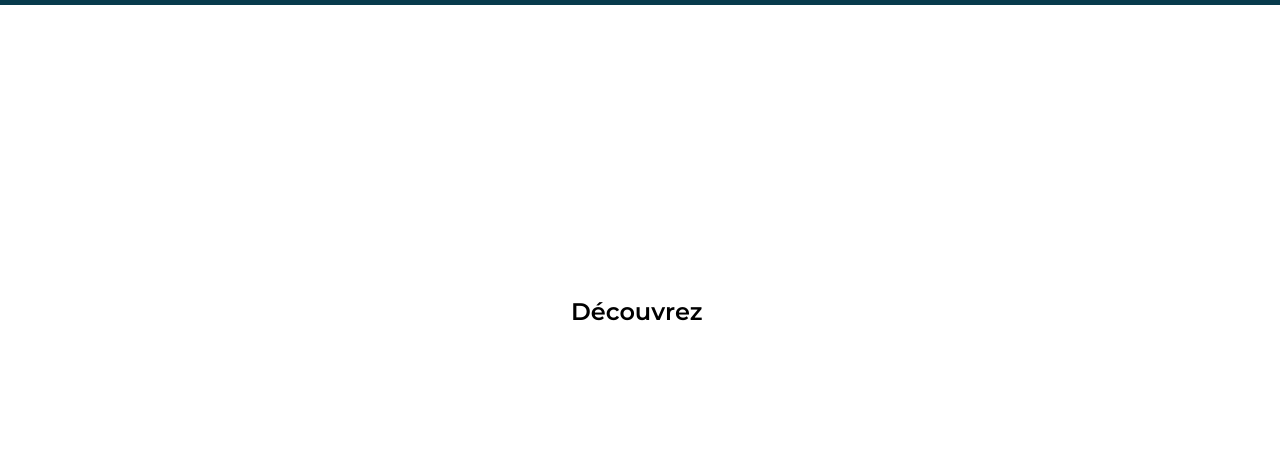
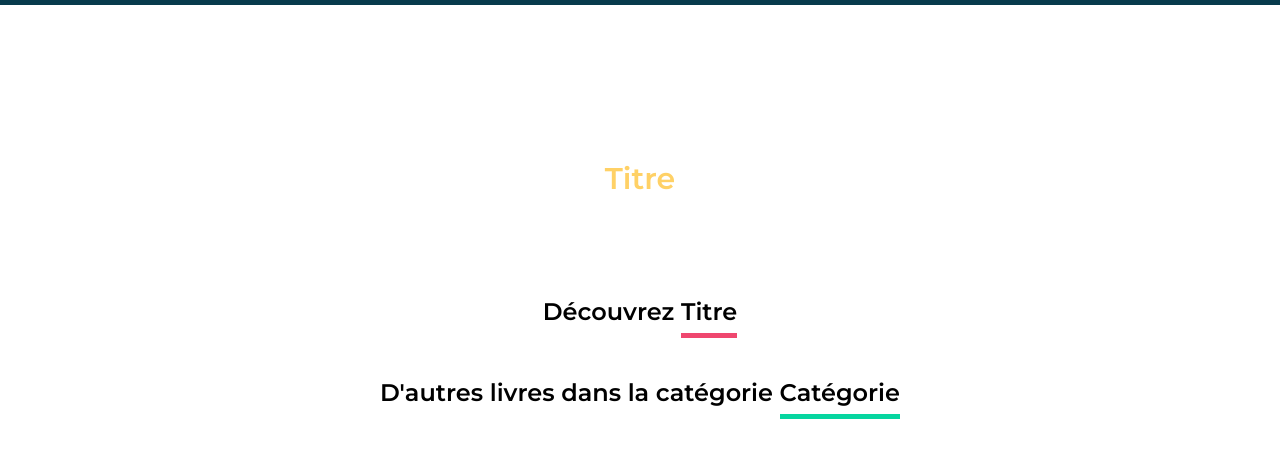
Before and after one commit to LaurelineAB/js-yepages, a plain HTML site: page livres/details.html in a window 1280 px wide. Shown: the part 47-504 px from the top of the page. Drawn offline with Linux system fonts and the light colour scheme; files that its build step writes are made by us from their sources.

Commit message:
Création de la page Details

```diff
--- a/assets/js/index.js
+++ b/assets/js/index.js
@@ -78,7 +78,7 @@ window.addEventListener("DOMContentLoaded", function()
                 let librarySection = document.querySelector(".library");
                 librarySection.innerHTML = "";
                 displayBooks(bookList, bookList.length, "../");
-            })
+            });
         }
     }
     createFilters();
--- /dev/null
+++ b/assets/styles/style-details.css
@@ -0,0 +1,23 @@
+/*VARIABLES*/
+:root {
+    --bright-pink-crayola: rgba(239, 71, 111, 1);
+    --sunglow: rgba(255, 209, 102, 1);
+    --emerald: rgba(6, 214, 160, 1);
+    --blue-ncs: rgba(17, 138, 178, 1);
+    --midnight-green: rgba(7, 59, 76, 1);
+}
+
+/*HEADER*/
+.actions h2 {
+    color: var(--sunglow);
+}
+
+/*BOOK DETAILS*/
+#book-details {
+    display:flex;
+}
+
+/*OTHER BOOKS*/
+.other-books span {
+    border-bottom : 5px solid var(--emerald);
+}
--- a/livres/details.html
+++ b/livres/details.html
@@ -3,7 +3,8 @@
 <head>
     <meta charset="UTF-8">
     <title>YEPages</title>
-    <link rel="stylesheet" href="assets/styles/style.css" type="text/css" />
+    <link rel="stylesheet" href="../assets/styles/style.css" type="text/css" />
+    <link rel="stylesheet" href="../assets/styles/style-details.css" type="text/css" />
     <link rel="preconnect" href="https://fonts.googleapis.com">
     <link rel="preconnect" href="https://fonts.gstatic.com" crossorigin>
     <link href="https://fonts.googleapis.com/css2?family=Montserrat:ital,wght@0,200;0,400;0,600;1,200;1,400;1,600&family=Poppins:ital,wght@0,500;0,700;1,500;1,700&display=swap" rel="stylesheet">
@@ -11,7 +12,7 @@
 <body>
     <header>
         <nav>
-            <img src="assets/images/Logo-Blanc.svg" alt="Logo">
+            <img src="../assets/images/Logo-Blanc.svg" alt="Logo">
             <ul>
                 <li><a href="#" class="active">Accueil</a></li>
                 <li><a href="#">Livres</a></li>
@@ -26,9 +27,17 @@
         </section>
     </header>
     <main>
-        <h2>Découvrez <span></span></h2>
+        <h2>Découvrez <span>Titre</span></h2>
+        <article id="book-details">
+            <img src="" alt="">
+            <section class="infos">
 
+            </section>
+        </article>
+        <section class="other-books">
+            <h2>D'autres livres dans la catégorie <span>Catégorie</span></h2>
+        </section>
     </main>
-    <script type="module" src="assets/js/index.js"></script>
+    <script type="module" src="../assets/js/index.js"></script>
 </body>
 </html>
```
